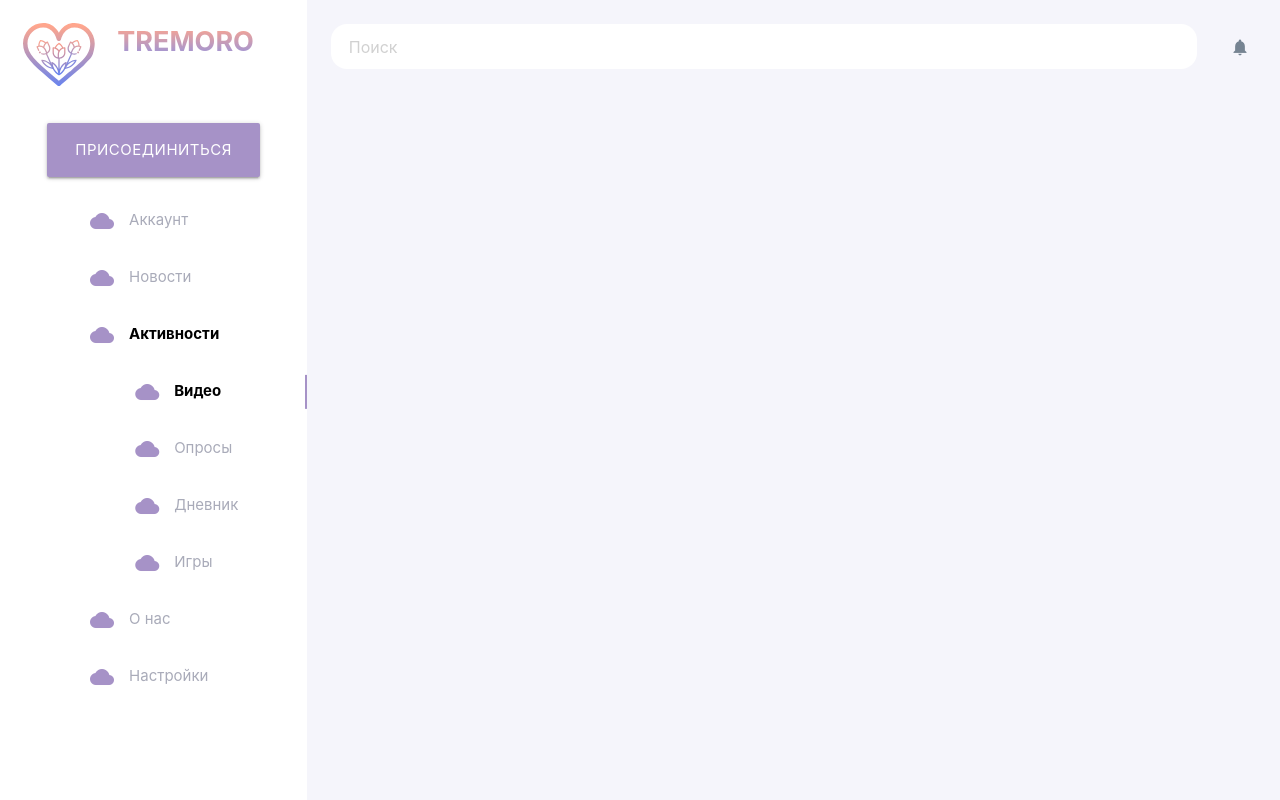
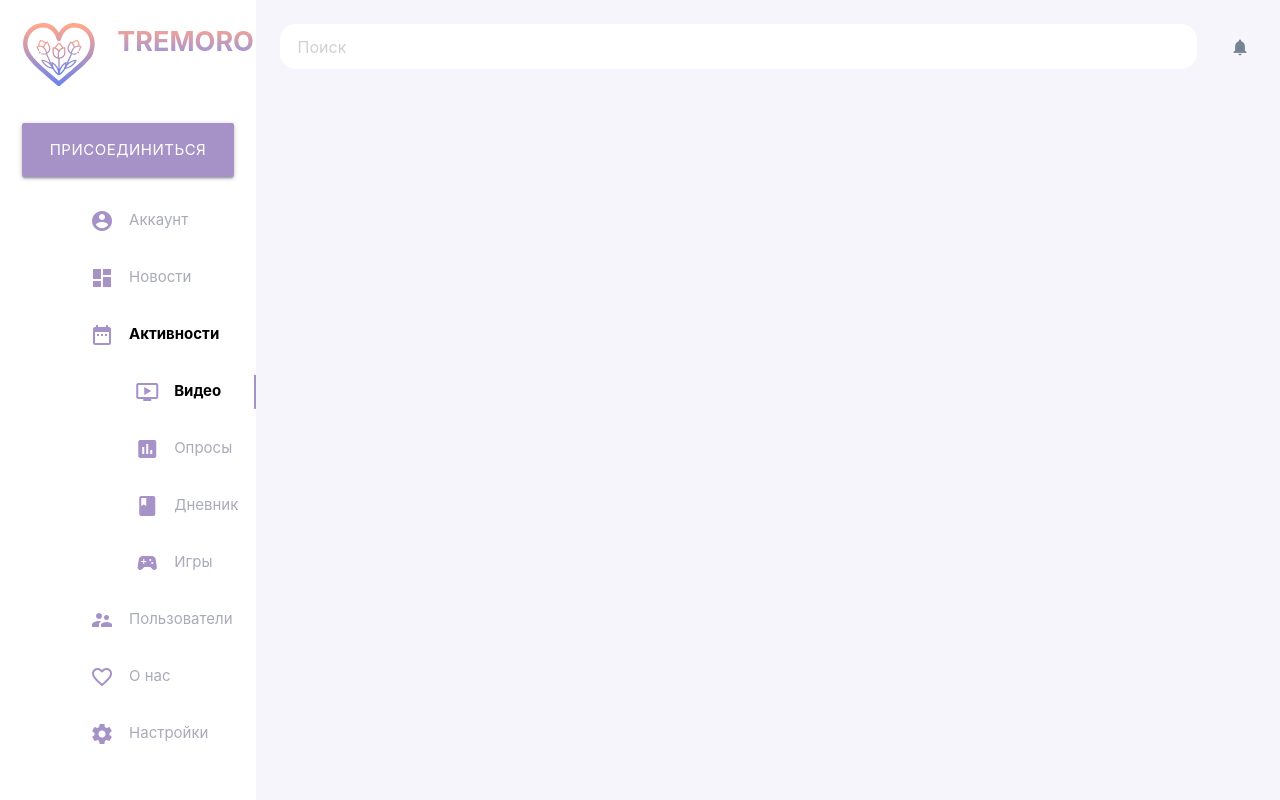
Before and after one commit to Dostoyewski/Neurostart-Hack, a Django app: page /video/ in a window 1280 px wide. Run offline with Django 3.2, Linux system fonts and the light colour scheme; data that the repository does not hold is empty; some libraries are stand-ins or nearby versions.

Commit message:
+ icons for buttons

```diff
--- a/lk/static/sass/style-video.scss
+++ b/lk/static/sass/style-video.scss
@@ -54,7 +54,7 @@ body {
 
     #menu-section {
         background-color: white;
-        flex-basis: 24%;
+        flex-basis: 20%;
 
         display: flex;
         flex-direction: column;
--- a/lk/static/sass/style.scss
+++ b/lk/static/sass/style.scss
@@ -66,7 +66,7 @@ body {
 
     #menu-section {
         background-color: white;
-        flex-basis: 18%;
+        flex-basis: 20%;
 
         display: flex;
         flex-direction: column;
--- a/lk/templates/main.html
+++ b/lk/templates/main.html
@@ -32,9 +32,9 @@
               <a href="{% url 'account' %}" class="waves-effect waves-dark menu-entry"><i class="material-icons left">account_circle</i>Аккаунт</a>
               <a href="" class="waves-effect waves-dark menu-entry selected"><i class="material-icons left selected" >dashboard</i>Новости</a>
               <a href="{% url 'competition_list' %}" class="waves-effect waves-dark menu-entry"><i class="material-icons left" >date_range</i>Активности</a>
-              <a href="profile.html" class="waves-effect waves-dark menu-entry"><i class="material-icons left" >supervisor_account</i>Пользователи</a>
-              <a href="profile.html" class="waves-effect waves-dark menu-entry"><i class="material-icons left">favorite_border</i>О нас</a>
-              <a href="profile.html" class="waves-effect waves-dark menu-entry"><i class="material-icons left" >settings</i>Настройки</a>
+              <a href="" class="waves-effect waves-dark menu-entry"><i class="material-icons left" >supervisor_account</i>Пользователи</a>
+              <a href="" class="waves-effect waves-dark menu-entry"><i class="material-icons left">favorite_border</i>О нас</a>
+              <a href="" class="waves-effect waves-dark menu-entry"><i class="material-icons left" >settings</i>Настройки</a>
           </div>
 
           <div id="join-button-space">
--- a/video_proc/templates/videos_home.html
+++ b/video_proc/templates/videos_home.html
@@ -30,19 +30,20 @@
                 </div>
 
                 <div id="menu">
-                    <a href="{% url 'account' %}" class="waves-effect waves-dark menu-entry"><i class="material-icons left">cloud</i>Аккаунт</a>
-                    <a href="{% url 'home' %}" class="waves-effect waves-dark menu-entry"><i class="material-icons left">cloud</i>Новости</a>
+                    <a href="{% url 'account' %}" class="waves-effect waves-dark menu-entry"><i class="material-icons left">account_circle</i>Аккаунт</a>
+                    <a href="{% url 'home' %}" class="waves-effect waves-dark menu-entry"><i class="material-icons left selected" >dashboard</i>Новости</a>
                     <div>
-                        <a href="" class="waves-effect waves-dark menu-entry highlighted"><i class="material-icons left">cloud</i>Активности</a>
+                        <a href="" class="waves-effect waves-dark menu-entry highlighted"><i class="material-icons left" >date_range</i>Активности</a>
                         <div class="submenu">
-                            <a href="" class="waves-effect waves-dark menu-entry selected"><i class="material-icons left">cloud</i>Видео</a>
-                            <a href="profile.html" class="waves-effect waves-dark menu-entry"><i class="material-icons left">cloud</i>Опросы</a>
-                            <a href="profile.html" class="waves-effect waves-dark menu-entry"><i class="material-icons left">cloud</i>Дневник</a>
-                            <a href="profile.html" class="waves-effect waves-dark menu-entry"><i class="material-icons left">cloud</i>Игры</a>
+                            <a href="" class="waves-effect waves-dark menu-entry selected"><i class="material-icons left">ondemand_video</i>Видео</a>
+                            <a href="" class="waves-effect waves-dark menu-entry"><i class="material-icons left">poll</i>Опросы</a>
+                            <a href="" class="waves-effect waves-dark menu-entry"><i class="material-icons left">book</i>Дневник</a>
+                            <a href="" class="waves-effect waves-dark menu-entry"><i class="material-icons left">sports_esports</i>Игры</a>
                         </div>
                     </div>
-                    <a href="profile.html" class="waves-effect waves-dark menu-entry"><i class="material-icons left">cloud</i>О нас</a>
-                    <a href="profile.html" class="waves-effect waves-dark menu-entry"><i class="material-icons left">cloud</i>Настройки</a>
+                    <a href="" class="waves-effect waves-dark menu-entry"><i class="material-icons left" >supervisor_account</i>Пользователи</a>
+                    <a href="" class="waves-effect waves-dark menu-entry"><i class="material-icons left">favorite_border</i>О нас</a>
+                    <a href="" class="waves-effect waves-dark menu-entry"><i class="material-icons left" >settings</i>Настройки</a>
                 </div>
             </div>
 
```
Also changed, not shown: lk/migrations/0001_initial.py (deleted), lk/migrations/__init__.py (deleted), lk/static/css/style-video.css, lk/static/css/style.css, lk/static/images/video-icon.svg (added), video_proc/migrations/0001_initial.py (deleted), video_proc/migrations/__init__.py (deleted), 1 other file.
